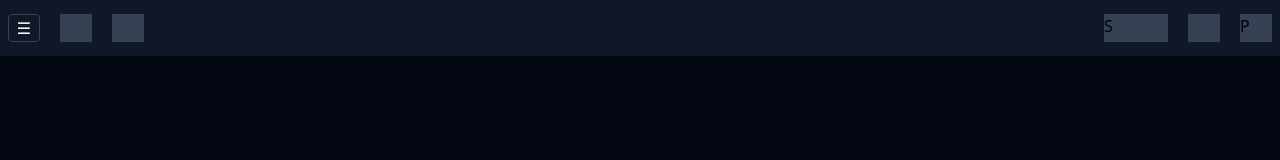
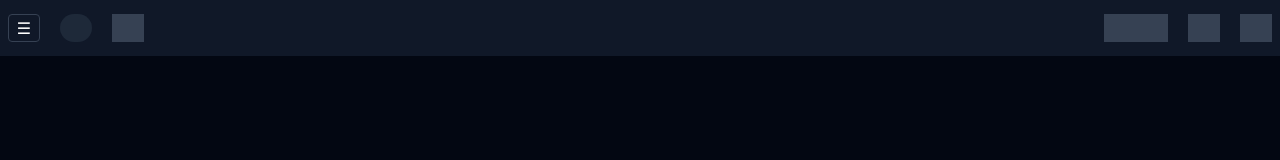
Before and after one commit to Luskahz/Ferramenta-Registro-Ocorrencias, a React (Vite) app: page / in a window 1280 px wide. Shown: the top 160 px of the page. Built offline with nearby package versions, Linux system fonts and the light colour scheme.

Commit message:
estruturando estilo globalheader

```diff
--- a/src/components/GlobalHeader.jsx
+++ b/src/components/GlobalHeader.jsx
@@ -6,13 +6,13 @@ const GlobalHeader = ({ children }) => {
       <header className="absolute z-10 flex h-[var(--GlobalHeaderH)] w-full flex-row items-center justify-between bg-gray-900">
         <div className="start-itens m-2 flex h-[50%] w-[40%] flex-row items-center gap-5 bg-gray-900">
           <button className="side-menu-button flex h-full w-[2rem] items-center justify-center text-white bg-gray-900 hover:bg-gray-800 rounded-sm cursor-pointer border-1 border-gray-700">&#9776;</button>
-          <div className="logo-icon-button h-full w-[2rem] bg-gray-700"></div>
+          <a className="logo-icon-button h-full w-[2rem] rounded-full bg-gray-800 hover:bg-gray-700"></a>
           <div className="Breadcrumb h-full min-w-[2rem] bg-gray-700"></div>
         </div>
         <div className="end-itens m-2 flex h-[50%] w-[50%] flex-row-reverse gap-5 bg-gray-900">
-          <div className="profile-menu-button h-full w-[2rem] bg-gray-700">P</div>
+          <div className="profile-menu-button h-full w-[2rem] bg-gray-700"></div>
           <nav className="navbar h-full min-w-[2rem] bg-gray-700">{children}</nav>
-          <div className="search-icon-button h-full w-[4rem] bg-gray-700">S</div>
+          <div className="search-icon-button h-full w-[4rem] bg-gray-700"></div>
         </div>
       </header>
     </>
```
